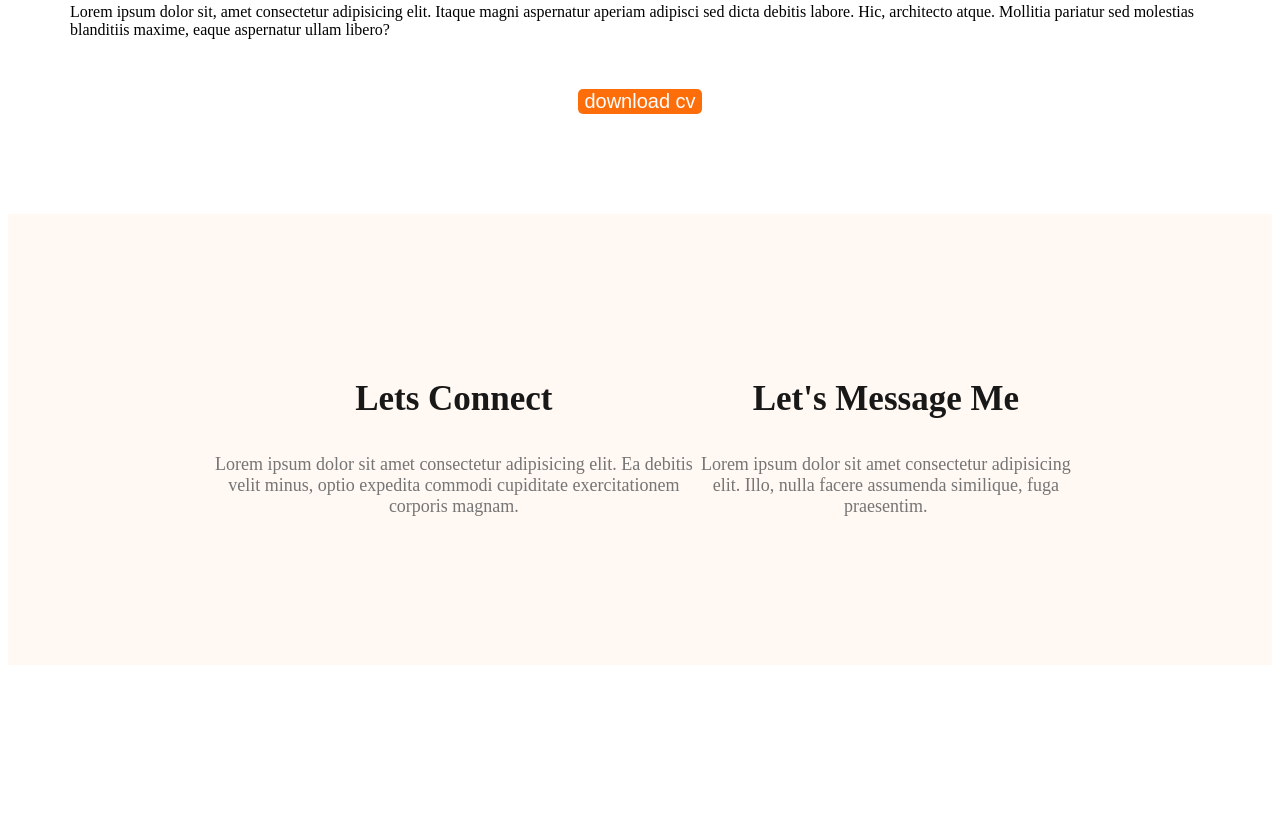
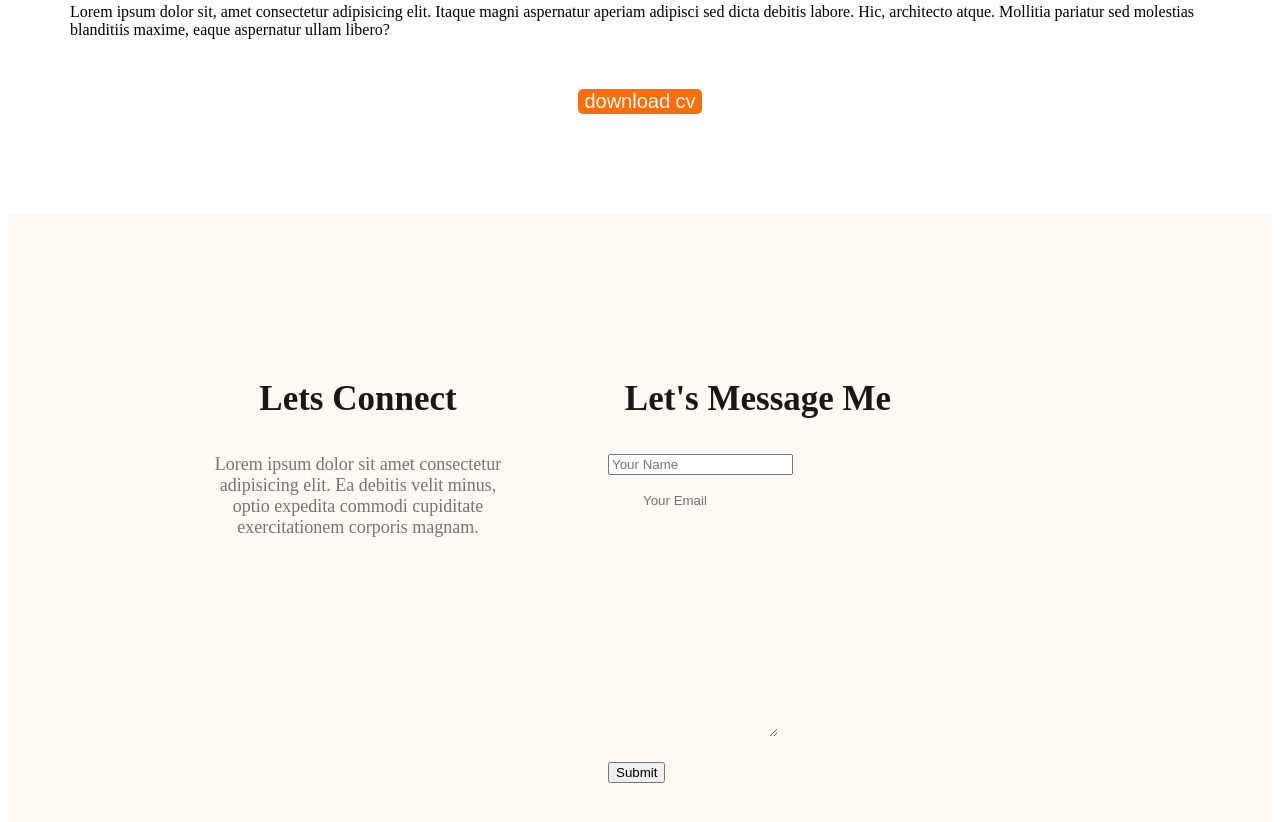
Before and after one commit to Sakib205/webdeveloper-portfolio, a plain HTML site: page index.html in a window 1280 px wide. Shown: the part 2855-3677 px from the top of the page. Before the commit the page ends 3528 px from the top, so only its background shows below. Drawn offline with Linux system fonts and the light colour scheme.

Commit message:
finished the footer section

```diff
--- a/index.html
+++ b/index.html
@@ -119,7 +119,12 @@
         </div>
         <div class="footer-colunm">
             <h3 class="section-title">Let's Message Me</h3>
-            <p class="section-description">Lorem ipsum dolor sit amet consectetur adipisicing elit. Illo, nulla facere assumenda similique, fuga praesentim.</p>
+            <form class="contact" action="">
+                <input type="text " placeholder="Your Name">
+                <input type="email" name="" placeholder="Your Email" id="">
+                <textarea name="" id="" cols="30" rows="10"></textarea>
+                <input type="submit" value="Submit">
+            </form>
 
         </div>
     </footer>
--- a/styles/portfolio.css
+++ b/styles/portfolio.css
@@ -149,5 +149,21 @@ footer{
     display: flex;
     background-color: #fff8f3;
     margin-top: 100px;
+    gap: 100px
+    ;
     padding: 130px 200px;
 }
+.footer-colunm{
+    width: 300px;
+}
+
+.contact input[type="text"], .contact input[type="email"] , textarea{
+    display: block;
+    margin-bottom: 25px;
+    padding: 18px 35px;
+    color: #757575;
+    border-radius: 5px;
+    background-color: #fff8f3;
+    border: 0px;
+    width: 100px;
+}
```
